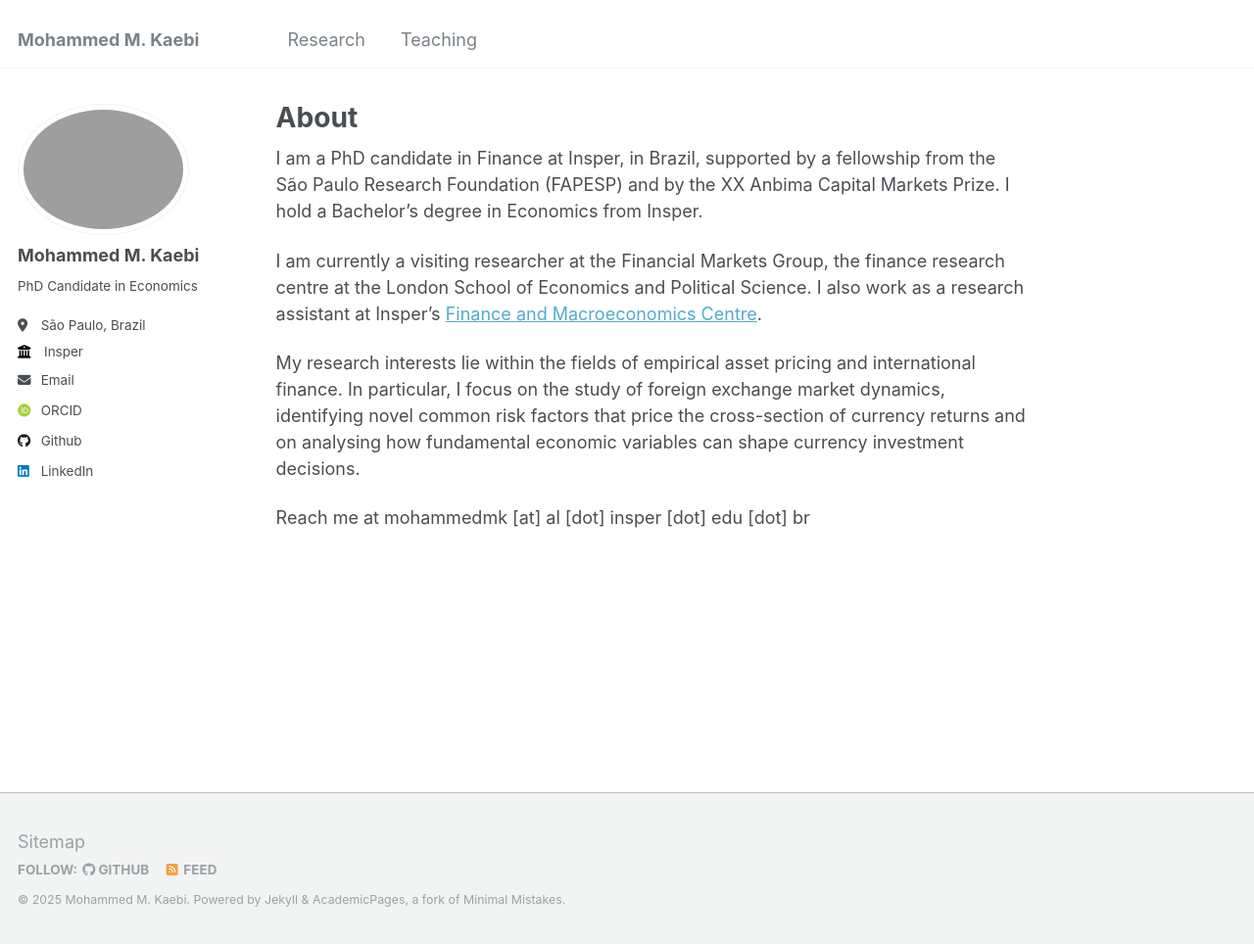
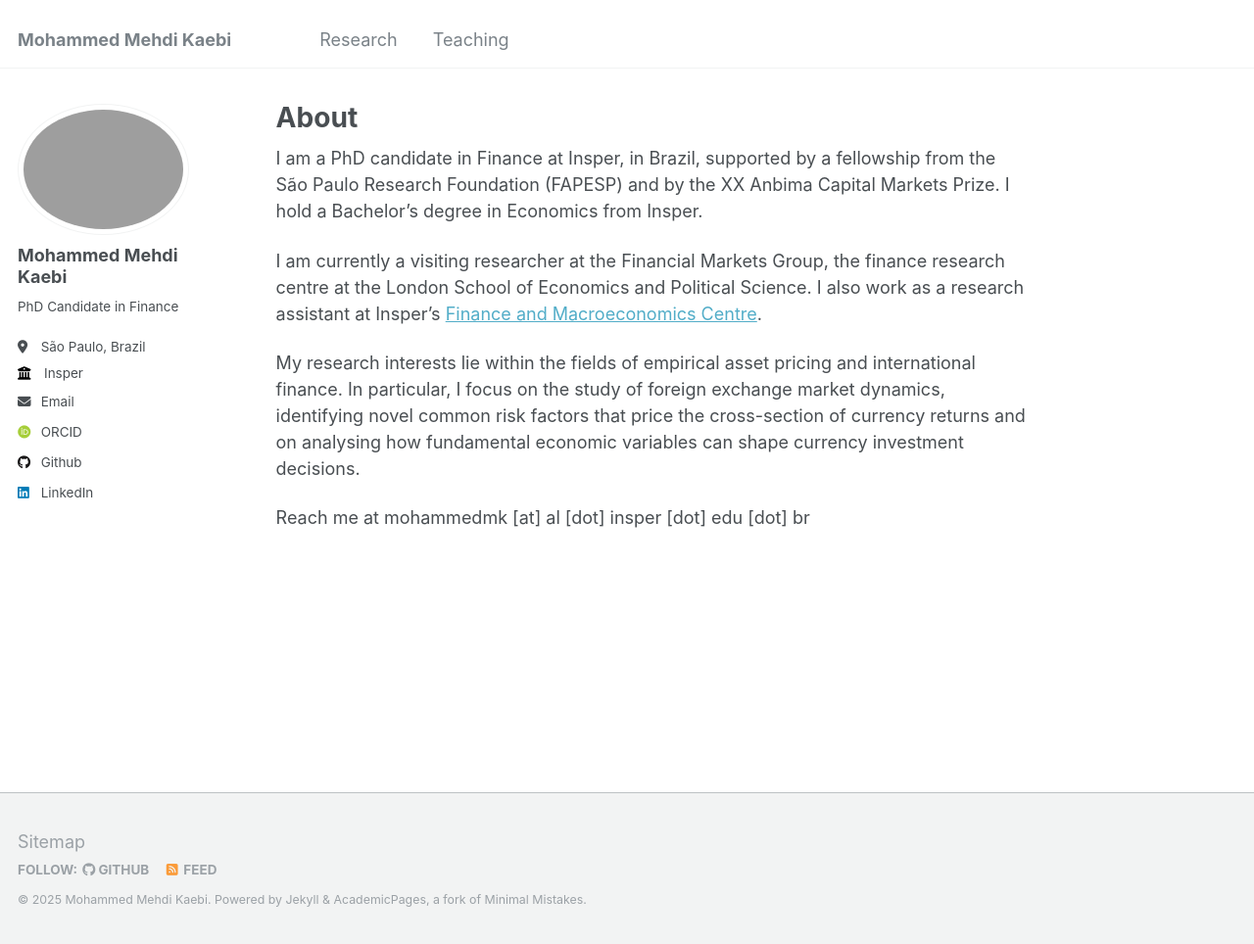
Before and after one commit to mkaebi/mkaebi.github.io, a Jekyll site: the page built from _pages/about.md, in a window 1280 px wide and 964 px high. Shown: the whole window at 98% size. Built offline with Jekyll 4.4.1, drawn with Linux system fonts in a browser that asks for light colours; some web fonts are replaced.

Commit message:
Update personal information in _config.yml

```diff
--- a/_config.yml
+++ b/_config.yml
@@ -8,9 +8,9 @@
 
 # Basic Site Settings
 locale                   : "en-US"
-title                    : "Mohammed M. Kaebi"
+title                    : "Mohammed Mehdi Kaebi"
 title_separator          : "-"
-name                     : &name "Mohammed M. Kaebi"
+name                     : &name "Mohammed Mehdi Kaebi"
 description              : &description "personal description"
 url                      : https://mkaebi.github.io/ # the base hostname & protocol for your site e.g. "https://mmistakes.github.io"
 baseurl                  : "" # the subpath of your site, e.g. "/blog"
@@ -22,9 +22,9 @@ repository               : "academicpages/academicpages.github.io"
 author:
   # Biographic information
   avatar           : "profile.png"
-  name             : "Mohammed M. Kaebi"
+  name             : "Mohammed Mehdi Kaebi"
   pronouns         : # example: "she/her"
-  bio              : "PhD Candidate in Economics"
+  bio              : "PhD Candidate in Finance"
   location         : "São Paulo, Brazil"
   employer         : "Insper"
   uri              : # URL
```
